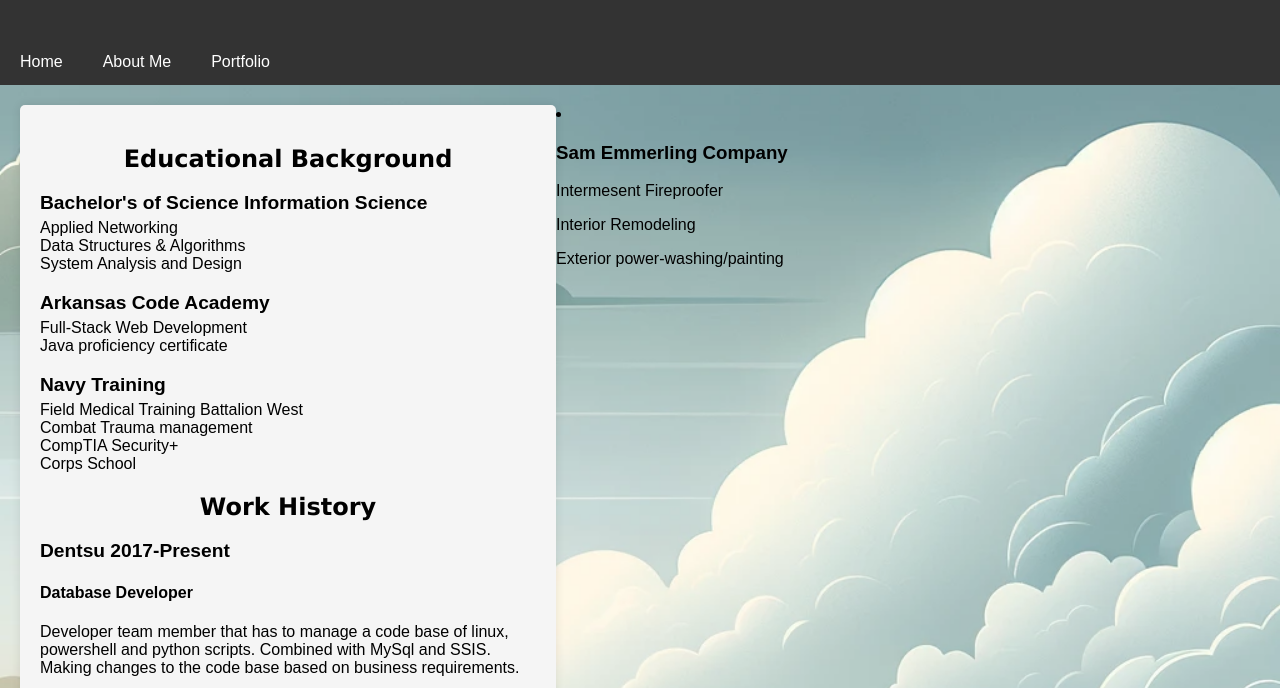
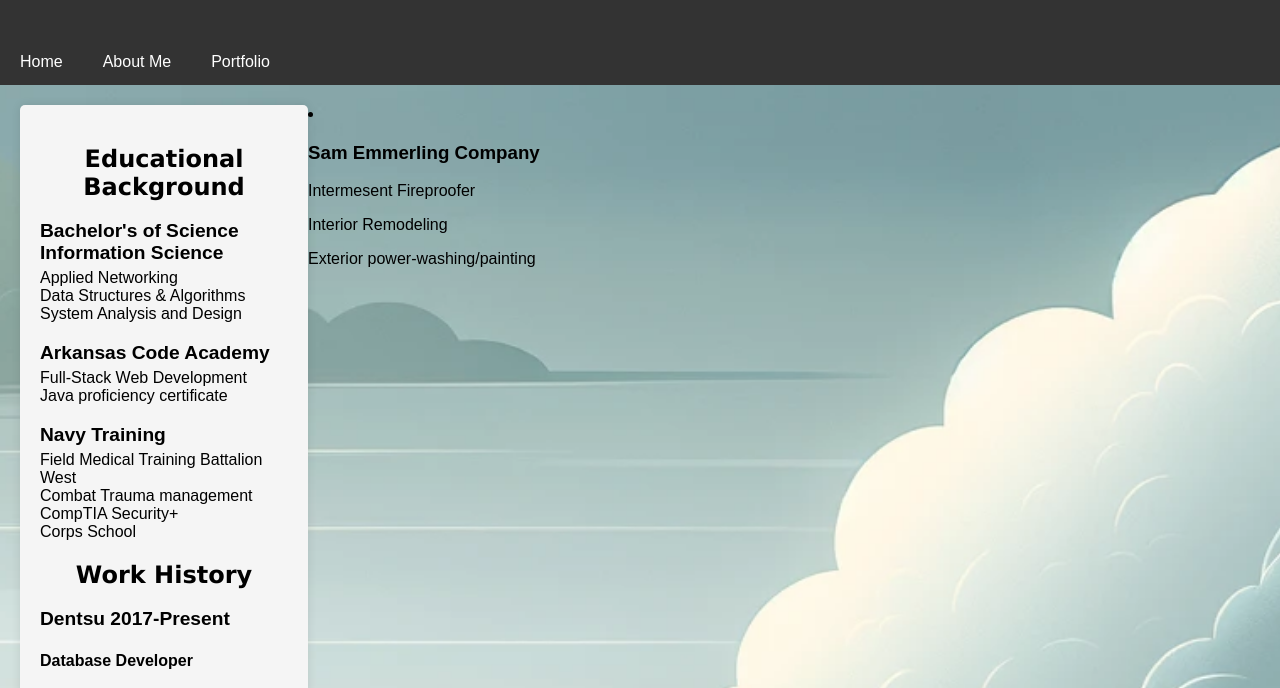
Before and after one commit to tomemme/portfolio, a plain HTML site: page portfolio.html in a window 1280 px wide. Shown: the part 81-769 px from the top of the page. Drawn offline with Linux system fonts and the light colour scheme; no server answers.

Commit message:
changing max width left sidebar

```diff
--- a/styles.css
+++ b/styles.css
@@ -96,7 +96,7 @@ body {
     padding: 20px;
     border-radius: 5px;
     box-shadow: 0 0 10px rgba(0, 0, 0, 0.1);
-    max-width: 40%;
+    max-width: 20%;
 }
 
 .left-sidebar h2 {
```
